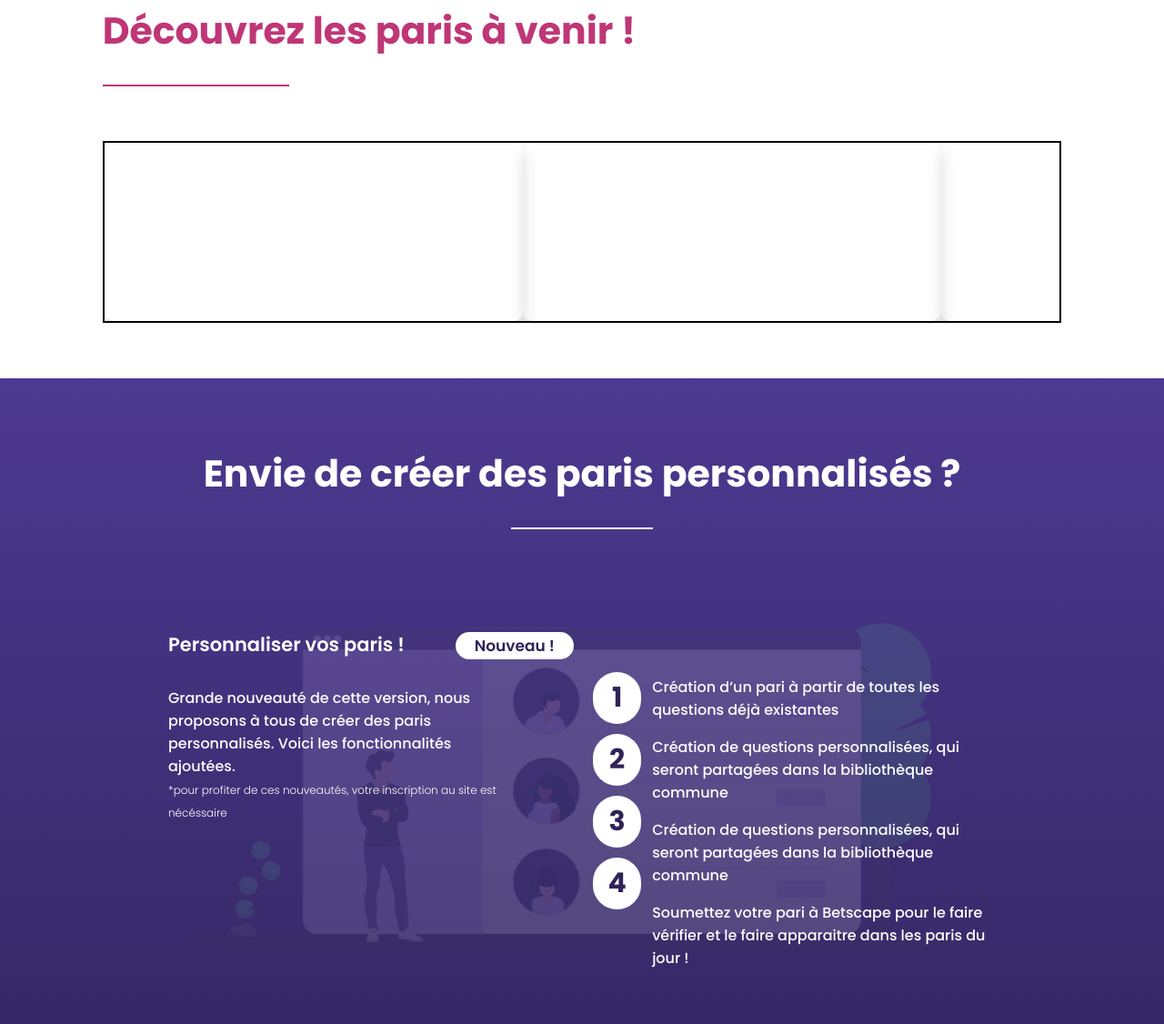
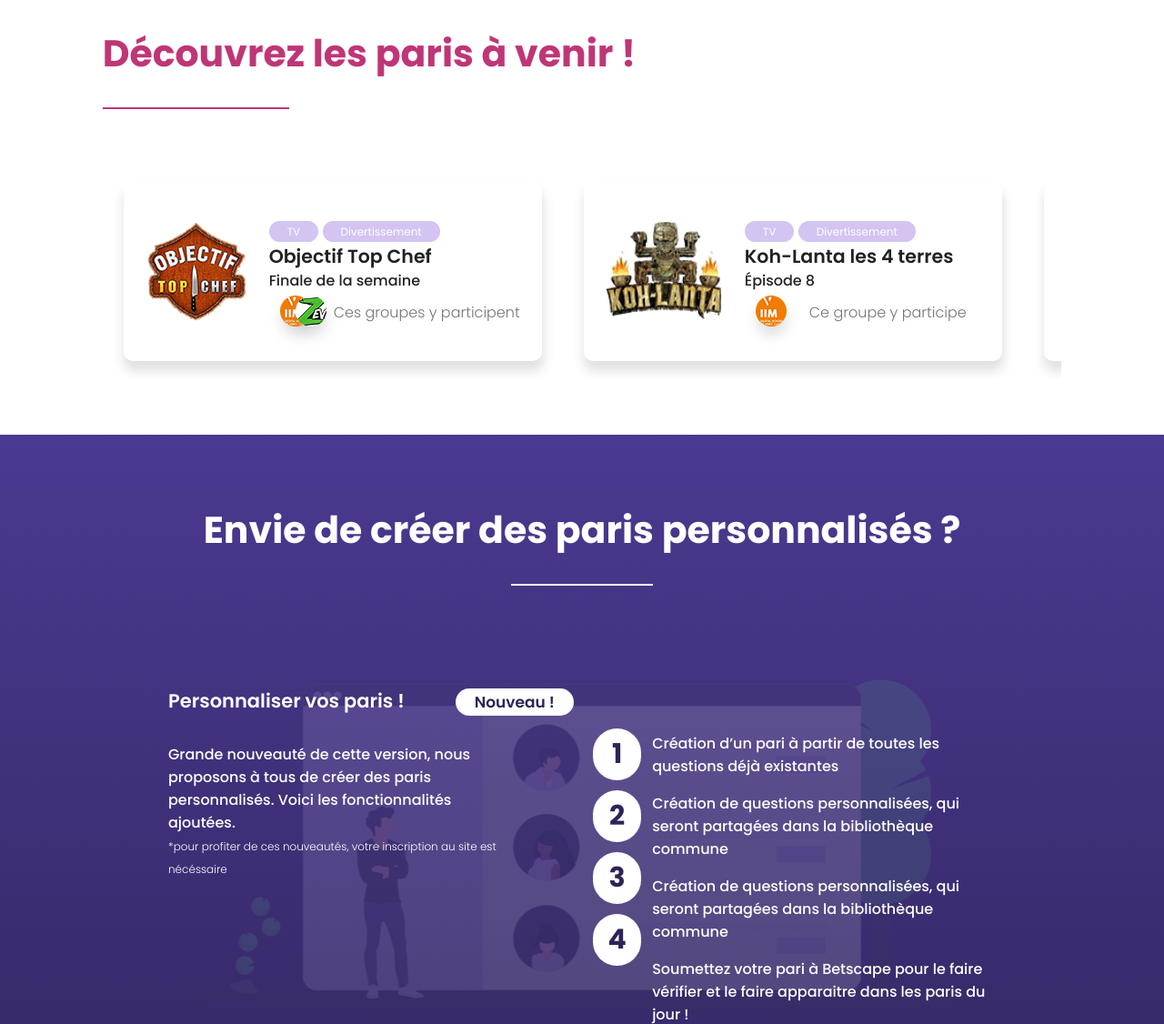
Before and after one commit to IIM-Creative-Technology/integration-web-Nispeon, a plain HTML site: page index.html in a window 1280 px wide. Shown: the part 2111-3237 px from the top of the page at 91% size. Drawn offline with Linux system fonts and the light colour scheme.

Commit message:
:art: improved some stuff and :sparkles: finished slider

```diff
--- a/css/style.css
+++ b/css/style.css
@@ -181,7 +181,7 @@ header nav section {
 
 .ordering {
     display: flex;
-    width: calc(50% - 8px);
+    width: calc(50% - 16px);
     flex-direction: column;
 }
 
@@ -275,19 +275,94 @@ header nav section {
 
 .slider {
     width: 100%;
-    border: solid 2px black;
     display: flex;
     overflow: scroll;
     overflow-y: hidden;
+    padding: 20px 0;
 }
 
+.slider::-webkit-scrollbar {
+    height: 4px;
+    opacity: 0.7;
+}
+
+.slider::-webkit-scrollbar-thumb {
+    background: #8888888f;
+}
+
+
+
+
+
 .sliderElmnt {
-    height: 196px;
     width: 39%;
+    margin: 0 23px;
     min-width: 460px;
     border-radius: 10px;
-    box-shadow: 0.9px 10px 16px 1px rgba(98, 98, 98, 0.19);
+    box-shadow: 0.9px 10px 12px 1px rgba(98, 98, 98, 0.19);
+    display: flex;
 }
+
+.sliderElmnt > img {
+    margin: 44px 25px;
+}
+
+.sliderElmntOrder {
+    display: flex;
+    flex-direction: column;
+    justify-content: center;
+    width: 100%;
+}
+
+.sliderElmntTags span {
+    border-radius: 50px;
+    background-color: var(--lavender);
+    padding: 3px 20px;
+    font-size: 12px;
+    font-weight: 400;
+    text-align: center;
+    color: #ffffff;
+}
+
+.sliderElmntTitle h3 {
+    font-size: 20.5px;
+    font-weight: 600;
+    color: #222222;
+}
+
+.sliderElmntTitle h4 {
+    font-size: 16px;
+    font-weight: 500;
+    line-height: 1.53;
+    text-align: left;
+    color: #222222;
+}
+
+.sliderElmntGroups {
+    display: flex;
+    position: relative;
+    width: 93%;
+}
+
+.sliderElmntGroups img {
+    position: absolute;
+    left: 0;
+}
+
+.sliderElmntGroups img:nth-of-type(2) {
+    left: 17px;
+}
+
+.sliderElmntGroups h5 {
+    font-size: 16px;
+    font-weight: 300;
+    line-height: 1.53;
+    color: #747474;
+    margin-top: 10px;
+    margin-left: 71px;
+}
+
+
 
 
 
@@ -490,7 +565,6 @@ header nav section {
 
 
 footer {
-    height: 411px;
     width: 100vW;
     background-image: url(../img/background-footer.png);
     background-position: center;
@@ -541,8 +615,7 @@ footer hr {
     opacity: 0.35;
     background-color: #ffffff;
     border: none;
-    margin: auto;
-    margin-bottom: 19px;
+    margin: 36px auto 19px auto;
 }
 
 h5 {
@@ -555,3 +628,10 @@ h5 {
     text-align: center;
     color: #ffffff;
 }
+
+/* ------- ADDITIONAL STYLING ------- */
+
+.navConnect:hover, .joinButton:hover, .groupButton:hover, .customButton:hover {
+    background-color: #a73068;
+    cursor: pointer;
+}
--- a/index.html
+++ b/index.html
@@ -145,27 +145,128 @@
 
                 <div class="slider">
                     <div class="sliderElmnt">
+                        <img src="img/logo-top-chef.png" alt="top chef logo">
 
+                        <div class="sliderElmntOrder">
+                            <div class="sliderElmntTags">
+                                <span>TV</span>
+                                <span>Divertissement</span>
+                            </div>
+
+                            <div class="sliderElmntTitle">
+                                <h3>Objectif Top Chef</h3>
+                                <h4>Finale de la semaine</h4>
+                            </div>
+
+                            <div class="sliderElmntGroups">
+
+                                <img src="img/logo-iim.png" alt="groupe Iim">
+                                <img src="img/logo-zevent.png" alt="groupe Zevent">
+
+                                <h5>Ces groupes y participent</h5>
+                            </div>
+
+                        </div>
                     </div>
 
                     <div class="sliderElmnt">
+                        <img src="img/logo-koh-lanta.png" alt="koh lanta logo">
 
+                        <div class="sliderElmntOrder">
+                            <div class="sliderElmntTags">
+                                <span>TV</span>
+                                <span>Divertissement</span>
+                            </div>
+
+                            <div class="sliderElmntTitle">
+                                <h3>Koh-Lanta les 4 terres</h3>
+                                <h4>Épisode 8</h4>
+                            </div>
+
+                            <div class="sliderElmntGroups">
+
+                                <img src="img/logo-iim.png" alt="groupe Iim">
+
+                                <h5>Ce groupe y participe</h5>
+                            </div>
+
+                        </div>
                     </div>
 
                     <div class="sliderElmnt">
+                        <img src="img/logo-koh-lanta.png" alt="koh lanta logo">
 
+                        <div class="sliderElmntOrder">
+                            <div class="sliderElmntTags">
+                                <span>TV</span>
+                                <span>Divertissement</span>
+                            </div>
+
+                            <div class="sliderElmntTitle">
+                                <h3>Koh-Lanta les 4 terres</h3>
+                                <h4>Épisode 8</h4>
+                            </div>
+
+                            <div class="sliderElmntGroups">
+
+                                <img src="img/logo-iim.png" alt="groupe Iim">
+
+                                <h5>Ce groupe y participe</h5>
+                            </div>
+
+                        </div>
                     </div>
 
                     <div class="sliderElmnt">
+                        <img src="img/logo-top-chef.png" alt="top chef logo">
 
+                        <div class="sliderElmntOrder">
+                            <div class="sliderElmntTags">
+                                <span>TV</span>
+                                <span>Divertissement</span>
+                            </div>
+
+                            <div class="sliderElmntTitle">
+                                <h3>Objectif Top Chef</h3>
+                                <h4>Finale de la semaine</h4>
+                            </div>
+
+                            <div class="sliderElmntGroups">
+
+                                <img src="img/logo-iim.png" alt="groupe Iim">
+                                <img src="img/logo-zevent.png" alt="groupe Zevent">
+
+                                <h5>Ces groupes y participent</h5>
+                            </div>
+
+                        </div>
                     </div>
 
                     <div class="sliderElmnt">
+                        <img src="img/logo-koh-lanta.png" alt="koh lanta logo">
 
+                        <div class="sliderElmntOrder">
+                            <div class="sliderElmntTags">
+                                <span>TV</span>
+                                <span>Divertissement</span>
+                            </div>
+
+                            <div class="sliderElmntTitle">
+                                <h3>Koh-Lanta les 4 terres</h3>
+                                <h4>Épisode 8</h4>
+                            </div>
+
+                            <div class="sliderElmntGroups">
+
+                                <img src="img/logo-iim.png" alt="groupe Iim">
+
+                                <h5>Ce groupe y participe</h5>
+                            </div>
+
+                        </div>
                     </div>
                 </div>
 
-                <!-- SLIDER NOT DONE, USEfUL LINK : https://codepen.io/anon/pen/rbzMwN -->
 
             </section>
 
```
